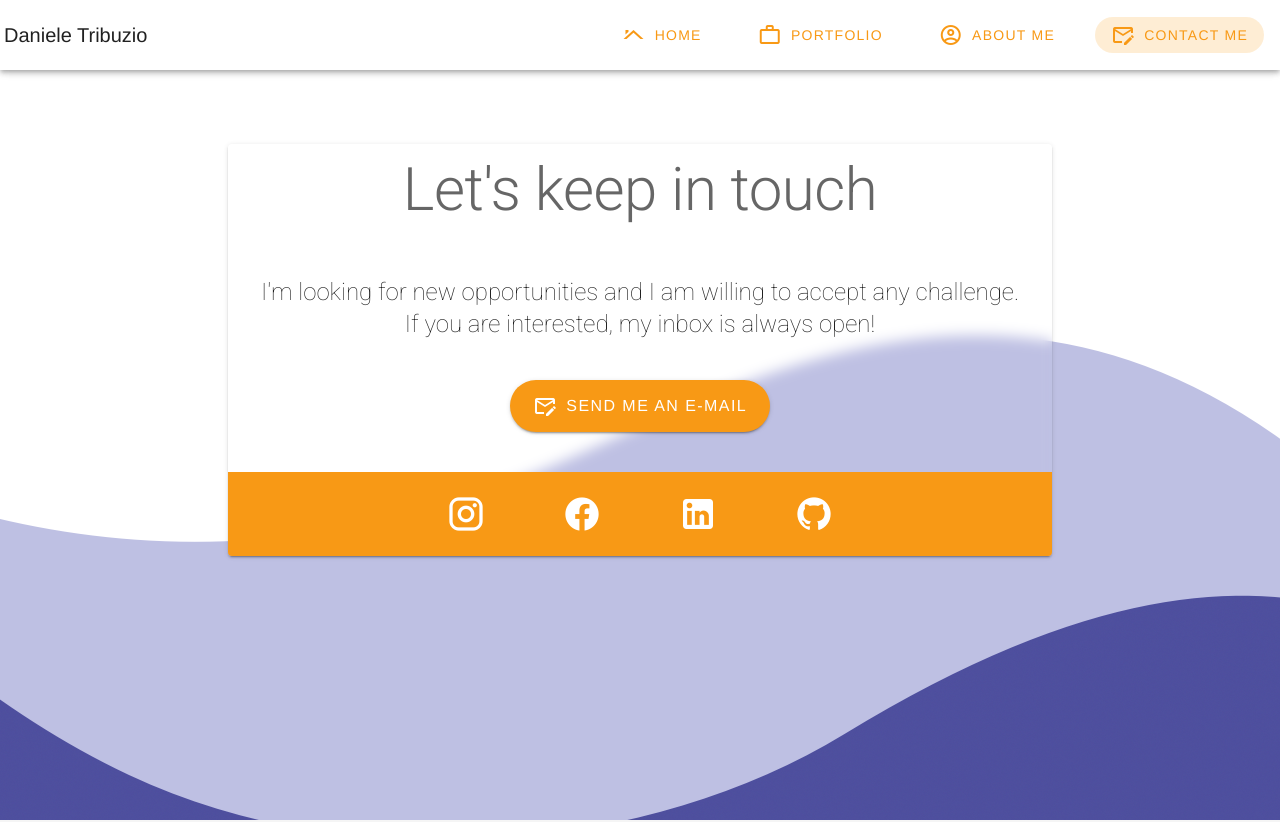
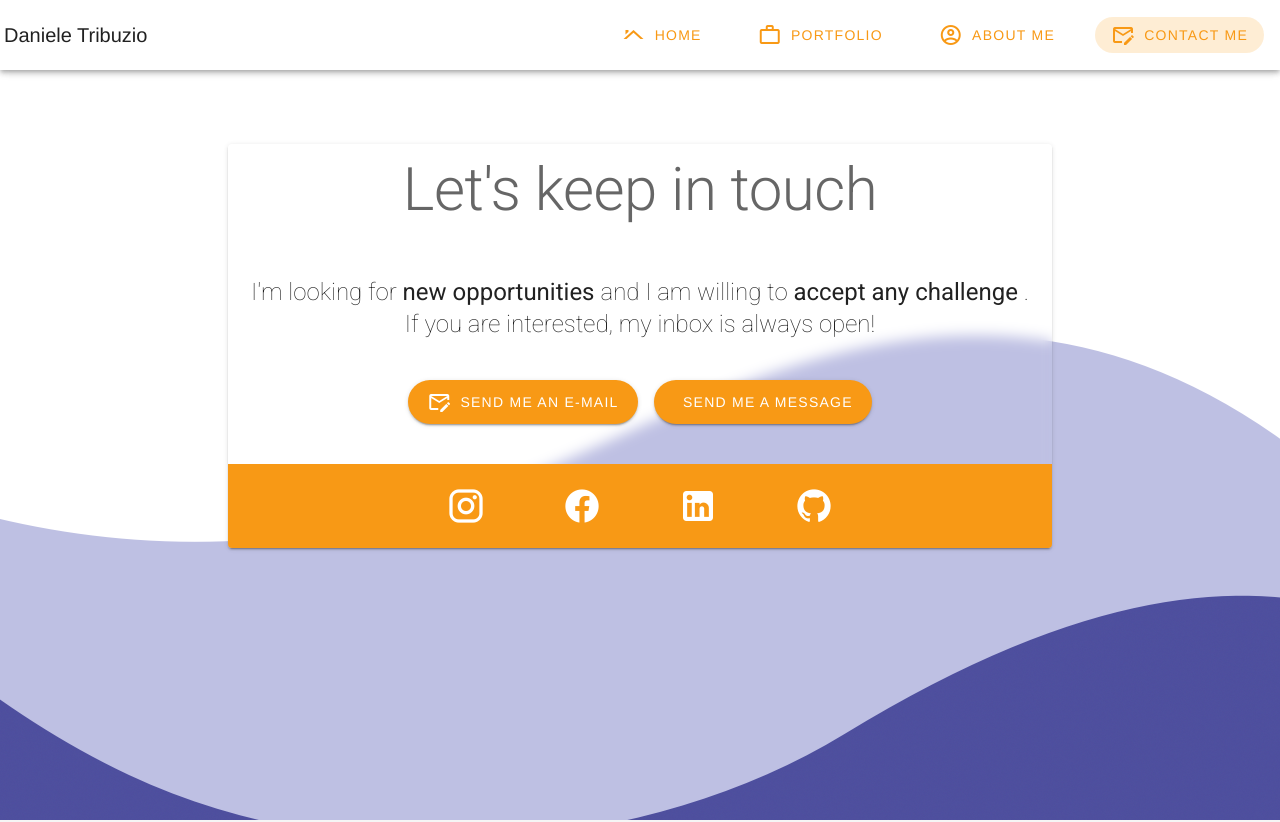
Before and after one commit to ZioTrib/website, a Vue app: page /contact in a window 1280 px wide. Shown: the top 822 px of the page. Built offline with nearby package versions, Linux system fonts and the light colour scheme.

Commit message:
telegram button added

```diff
--- a/src/views/Contact.vue
+++ b/src/views/Contact.vue
@@ -19,13 +19,13 @@
         <div
           class="text-h5 font-weight-thin mt-10 mx-5"
         >
-          I'm looking for new opportunities and I am willing to accept any challenge. <br>
+          I'm looking for <strong> new opportunities </strong> and I am willing to <strong> accept any challenge </strong>. <br>
           If you are interested, my inbox is always open!
         </div>
-        <v-btn class="my-10"
+        <v-btn class="mx-2 my-10"
                rounded
                dark
-               x-large
+               large
                color="terziario"
                href="mailto:Tribuzio.Daniele@gmail.com"
 
@@ -34,6 +34,19 @@
             mdi-email-edit-outline
           </v-icon>
           Send me an E-mail
+        </v-btn>
+        <v-btn class="mx-2 my-10"
+               rounded
+               large
+               dark
+               color="terziario"
+               href="https://t.me/DanieleTribuzio"
+
+        >
+          <v-icon class=mr-2>
+            mdi-telegram
+          </v-icon>
+          Send me a message
         </v-btn>
         <v-card-actions
           class="terziario justify-center">
```
